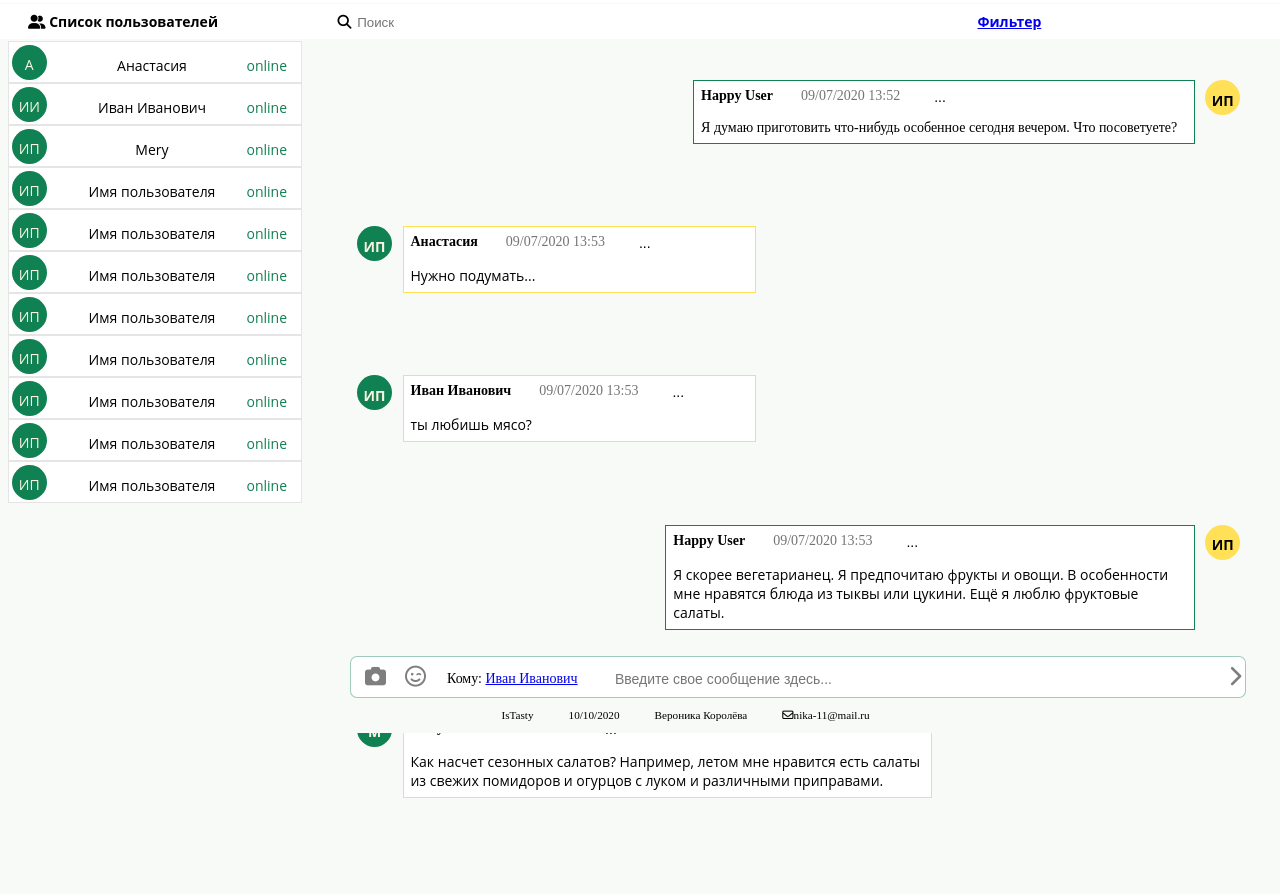
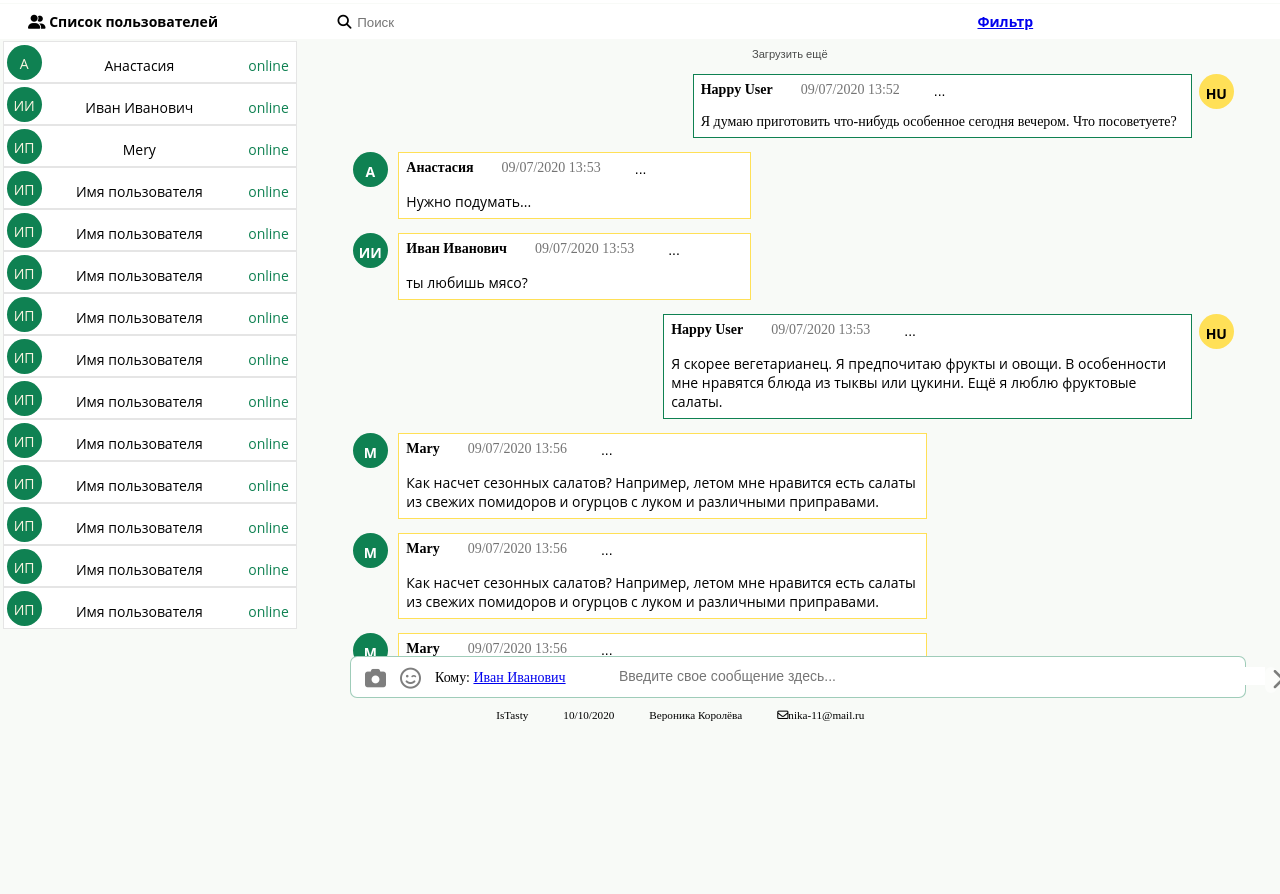
Before and after one commit to VeranikaKaraliova/DataMola, a plain HTML site: page UI/index.html in a window 1280 px wide. Shown: the part 67-961 px from the top of the page. After the commit the page ends 800 px from the top, so only its background shows below. Drawn offline with Linux system fonts and the light colour scheme; a web font is replaced by a local one.

Commit message:
Task2 with fix

```diff
--- /dev/null
+++ b/ExtraTasks/2.1/style.css
@@ -0,0 +1,64 @@
+html {
+    font-size: 16px;
+}
+
+.background-context {
+    text-align: center;
+    padding: 2rem;
+}
+
+.background-btn {
+    padding: 0.7rem;
+
+    font-size: 1rem;
+    border: none;
+    border-radius: 0.2rem;
+
+    color: white;
+    background-color: #4D63A1;
+}
+
+.fon-modal-window {
+    position: fixed;
+    top: 0;
+    right: 0;
+    left: 0;
+    height: 100%;
+
+    display: flex;
+    flex-direction: row;
+    background: rgba(0,0,0,0.5);
+}
+
+.modal-window {
+    width: 18rem;
+    height: 13rem;
+    padding: 1rem;
+    margin-top: 5rem;
+    margin-left: calc((100% - 20rem)/2);
+
+    background: white;
+}
+
+.modal-window > i {
+    opacity: 50%;
+    float: right;
+}
+
+.modal-window > hr {
+    opacity: 50%;
+}
+
+.modal-window-btn {
+    text-align: right;
+    margin: 5rem 0rem 0 10rem;
+}
+
+.modal-btn {
+    padding: 0.3rem 0.5rem;
+
+    border-radius: 0.2rem;
+    border: none;
+    color: white;
+    background-color: #43568B;
+}
--- a/UI/index.html
+++ b/UI/index.html
@@ -11,7 +11,7 @@
 <body class="body">
         <header>
             <div class="header-chat">
-            <img  class="logo-img" src="logo.png" width="140" alt="IsTasty">
+            <img  class="logo-img" src="logo.png" alt="IsTasty">
             <p class="authorized-user">Happy User</p>
             <div class="circle-user"><h3>HU</h3></div>
             </div>
@@ -29,15 +29,16 @@
                         </form>
                     </div>
                     <div class="filter">
-                        <a href="#">Фильтер</a>
+                        <a href="#">Фильтр</a>
                     </div>
-                    <!--<div class="filter-down-menu">
+                    <!-- TODO
+                        <div class="filter-down-menu">
                         <p><input type="checkbox" name="autor" value="1417">По автору <input type="text" placeholder="Введите имя автора" class="input-search"></p>
                     </div>-->
                 </div>
             </ul>
         </nav>
-        <sidebar>
+        <main class="main">
             <div class="sidebar-online-user">
                     <div class="user-online-container">
                         <div class="circle-user-container"><p>А</p></div>
@@ -94,11 +95,28 @@
                         <p class="name-user">Имя пользователя</p>
                         <p class="online-user">online</p>
                     </div>
+                    <div class="user-online-container">
+                        <div class="circle-user-container"><p>ИП</p></div>
+                        <p class="name-user">Имя пользователя</p>
+                        <p class="online-user">online</p>
                     </div>
-        </sidebar>
-        <main >
+                    <div class="user-online-container">
+                        <div class="circle-user-container"><p>ИП</p></div>
+                        <p class="name-user">Имя пользователя</p>
+                        <p class="online-user">online</p>
+                    </div>
+                    <div class="user-online-container">
+                        <div class="circle-user-container"><p>ИП</p></div>
+                        <p class="name-user">Имя пользователя</p>
+                        <p class="online-user">online</p>
+                    </div>
+            </div>
+            <div class="part-msg">
+                <div class="else-msg">
+                    <button class="else-msg-btn">Загрузить ещё</button>
+                </div>
                 <div class="msg-chat">
-                <div class="outgoing_msg"><div class="my_msg_img"><p>ИП</p></div>
+                    <div class="outgoing_msg"><div class="my_msg_img"><p>HU</p></div>
                     <div class="sent-msg">
                     <div class="sent-width-msg">
                         <div class="info-msg">
@@ -111,7 +129,7 @@
                     </div>
                 </div>
                 <div class="incoming_msg">
-                <div class="incoming_msg_img"><p>ИП</p></div>
+                    <div class="incoming_msg_img"><p>A</p></div>
                     <div class="received_msg">
                         <div class="received_withd_msg">
                             <div class="info-msg">
@@ -124,7 +142,7 @@
                     </div>
                 </div>
                 <div class="incoming_msg">
-                <div class="incoming_msg_img"><p>ИП</p></div>
+                    <div class="incoming_msg_img"><p>ИИ</p></div>
                     <div class="received_msg">
                         <div class="received_withd_msg">
                             <div class="info-msg">
@@ -137,7 +155,7 @@
                     </div>
                 </div>
                 <div class="outgoing_msg">
-                <div class="my_msg_img"><p>ИП</p></div>
+                    <div class="my_msg_img"><p>HU</p></div>
                     <div class="sent-msg">
                         <div class="sent-width-msg">
                             <div class="info-msg">
@@ -147,6 +165,48 @@
                             </div>
                             <p class="text-msg">Я скорее вегетарианец. Я предпочитаю фрукты и овощи.
                             В особенности мне нравятся блюда из тыквы или цукини. Ещё я люблю фруктовые салаты.</p>
+                        </div>
+                    </div>
+                </div>
+                <div class="incoming_msg">
+                    <div class="incoming_msg_img"><p>M</p></div>
+                    <div class="received_msg">
+                        <div class="received_withd_msg">
+                            <div class="info-msg">
+                                <p class="sender">Mary</p>
+                                <p class="time_date">09/07/2020 13:56</p>
+                                <button class="possible-msg">...</button>
+                            </div>
+                            <p class="text-msg">Как насчет сезонных салатов? Например, летом мне нравится
+                                есть салаты из свежих помидоров и огурцов с луком и различными приправами.</p>
+                        </div>
+                    </div>
+                </div>
+                <div class="incoming_msg">
+                    <div class="incoming_msg_img"><p>M</p></div>
+                    <div class="received_msg">
+                        <div class="received_withd_msg">
+                            <div class="info-msg">
+                                <p class="sender">Mary</p>
+                                <p class="time_date">09/07/2020 13:56</p>
+                                <button class="possible-msg">...</button>
+                            </div>
+                        <p class="text-msg">Как насчет сезонных салатов? Например, летом мне нравится
+                            есть салаты из свежих помидоров и огурцов с луком и различными приправами.</p>
+                        </div>
+                    </div>
+                </div>
+                <div class="incoming_msg">
+                    <div class="incoming_msg_img"><p>M</p></div>
+                    <div class="received_msg">
+                        <div class="received_withd_msg">
+                            <div class="info-msg">
+                                <p class="sender">Mary</p>
+                                <p class="time_date">09/07/2020 13:56</p>
+                                <button class="possible-msg">...</button>
+                            </div>
+                            <p class="text-msg">Как насчет сезонных салатов? Например, летом мне нравится
+                                есть салаты из свежих помидоров и огурцов с луком и различными приправами.</p>
                         </div>
                     </div>
                 </div>
@@ -174,6 +234,7 @@
                         <li><button class="msg-send-btn" type="button"><i class="fas fa-chevron-right"></i></button></li>
                     </ul>
                 </div>
+            </div>
         </main>
         <footer>
             <div class="info-footer">
--- a/UI/styles.css
+++ b/UI/styles.css
@@ -2,6 +2,9 @@
     --main-green: #0F8152;
     --main-yellow: #FFE057;
     --main-color-fon: #f8faf7;
+    --circle-online-user: 2.5rem;
+    --circle-main-user: 3.5rem;
+    --width-sidebar-online-user: 21rem;
 }
 
 html {
@@ -9,6 +12,10 @@ html {
 }
 
 .body {
+    position: fixed;
+    margin: 0.2rem;
+    width: 100%;
+    height: 100%;
     background-color: var(--main-color-fon);
 }
 
@@ -27,14 +34,14 @@ html {
 .logo-img {
     position: fixed;
     left: 1rem;
+    width: 10rem;
 }
 
 .authorized-user {
     position: fixed;
     right: 10rem;
-    top: 2%;
-    width: 10%;
-    height: 5%;
+    width: max-content;
+    height: 5rem;
 
     font-family: Open Sans;
     font-weight: bold;
@@ -46,14 +53,14 @@ html {
 
 .circle-user {
     position: fixed;
-    width: 3.5rem;
-    height: 3.5rem;
+    width: var(--circle-main-user);
+    height: var(--circle-main-user);
     right: 5rem;
     top: 1rem;
 
     border-radius: 2rem;
     text-align: center;
-    background: #FFE057;
+    background: var(--main-yellow);
 }
 
 .nav-chat {
@@ -105,22 +112,24 @@ html {
     font-weight: bold;
 }
 
+.main {
+    width: 100%;
+    height: 80%;
+    margin-top: 7.5rem;
+    display: flex;
+}
+
 .sidebar-online-user {
-    position: relative;
-    max-width: 21rem;
-    margin-top: 7.5rem;
-    height:calc(-10rem + 100%);
+    width: var(--width-sidebar-online-user);
+    height: 100%;
 
     display: flex;
     flex-direction: column;
+    overflow-y: auto;
 }
 
 .user-online-container {
-    position: relative;
-    top: 0.2rem;
     height: 3rem;
-    width: 100%;
-
     background: #FFFFFF;
     border: 1px solid rgba(0, 0, 0, 0.1);
     box-sizing: border-box;
@@ -128,56 +137,65 @@ html {
 }
 
 .circle-user-container {
-    position: absolute;
-    left: 0.2rem;
-    top: 0.2rem;
-    width: 2.5rem;
-    height: 2.5rem;
+    width: var(--circle-online-user);
+    height: var(--circle-online-user);
+    margin: 0.2rem;
+    justify-content: center;
+    float: left;
 
-    border-radius: 2rem;
+    border-radius: 50%;
+    display: flex;
     background: #0F8152;
 }
 
 .circle-user-container > p {
-    position: relative;
-    margin-top: 30%;
+    font-family: Open Sans;
+    font-size: 1rem;
+    color: #FAF5E1;
+    margin: 0;
+    padding-top: 0.7rem;
+}
 
+.name-user {
     font-family: Open Sans;
     font-size: 1rem;
     text-align: center;
-    color: #FAF5E1;
+    width: 65%;
+    display: inline-block;
+    margin-top: 1rem;
 }
 
-.name-user {
-    position: absolute;
-    width: 50%;
-    left: 5rem;
-
+.online-user {
+    padding: 1rem 0.5rem 0 0;
     font-family: Open Sans;
     font-size: 1rem;
+    color: var(--main-green);
+    float: right;
+    margin: 0;
+    display: inline-block;
+}
+
+.part-msg {
+    width: calc(100% - var(--width-sidebar-online-user));
+    height: 100%;
+    overflow: auto;
+}
+
+.else-msg {
     text-align: center;
 }
 
-.online-user {
-    position: absolute;
-    right: 1rem;
+.else-msg-btn {
+    padding: 0.5rem;
 
-    font-family: Open Sans;
-    font-size: 1rem;
-    color: #0F8152;
-}
-
-main {
-    float: right;
+    font-size: 0.8rem;
+    opacity: 70%;
+    border: none;
+    background-color: var(--main-color-fon);
 }
 
 .msg-chat {
-    position: absolute;
-    width: 69%;
-    height: 100%;
-    top: 10rem;
-    left: 25.5rem;
-    padding: 0rem 0rem 5rem 0rem;
+    margin: 0 3.5rem 4rem 4rem;
     display: grid;
 }
 
@@ -186,16 +204,16 @@ main {
 }
 
 .my_msg_img {
-    width: 2.5rem;
-    height: 2.5rem;
+    width: var(--circle-online-user);
+    height: var(--circle-online-user);
     border-radius: 2rem;
-    background: var(--main-yellow);
     float: right;
     display: inline-block;
+    background: var(--main-yellow);
 }
 
 .sent-msg {
-    padding: 0 10px 0 0;
+    padding: 0 0.5rem 0 0;
     min-width: 40%;
     max-width: 60%;
     vertical-align: top;
@@ -214,7 +232,7 @@ main {
 }
 
 .sent-width-msg > p {
-    padding: 0 10px 0 0px;
+    padding: 0 0.5rem 0 0;
     margin-bottom: 0;
 }
 
@@ -242,7 +260,7 @@ main {
 
     font-size: 1rem;
     border: none;
-    background-color: white
+    background-color: white;
 }
 
 .my_msg_img p {
@@ -276,7 +294,7 @@ main {
     font-size: 1rem;
     font-weight: bold;
     text-align: center;
-    color: #FAF5E1;
+    color: #FFFFFF;
 }
 
 .received_msg {
@@ -288,7 +306,7 @@ main {
 }
 
 .received_withd_msg {
-    padding: 0.5rem 0.5rem 0.5rem 0.5rem;
+    padding: 0.5rem;
 
     background: #FFFFFF;
     border: 1px solid var(--main-yellow);
@@ -309,62 +327,52 @@ main {
     height: 3rem;
     width: 70%;
 
+    display: flex;
+    flex-direction: row;
+    box-sizing: border-box;
+    border-radius: 0.5rem;
     background: #FFFFFF;
     border: 1px solid rgba(15, 129, 82, 0.4);
-    box-sizing: border-box;
-    border-radius: 0.5rem;
 }
 
 .menu-send-msg {
+    margin: 0.7rem 0 0 0;
+    padding: 0 20rem 0 0;
     list-style: none;
-    display: inline-flex;
+    display: flex;
+    flex-direction: row;
 }
 
 .add-img {
-    position: absolute;
-    left: 0;
-    bottom: 0.5rem;
-    padding-left: 1rem;
-
+    padding: 0 1rem 0;
     opacity: 50%;
     font-size: 1.5rem;
 }
 
 .smile {
-    position: absolute;
     bottom: 0.5rem;
-    padding-left: 1rem;
     padding-right: 1rem;
-
     opacity: 50%;
     font-size: 1.5rem;
 }
 
 .private-msg {
-    padding-left: 4rem;
+    padding: 0.2rem 3rem 0 0;
     width: 10rem;
 }
 
 .write-msg {
-    position: relative;
     bottom: 0.5rem;
-    width: 200%;
-    height: 2rem;
-    padding-left: 2rem;
+    width: 46rem;
 
+    font-size: 1rem;
     border: none;
     color: black;
-    font-size: 1rem;
+
 }
 
 .msg-send-btn {
-    position: absolute;
-    right: 0px;
-    bottom: 0px;
-    height: 100%;
     width: 5%;
-    padding-left: 2rem;
-
     font-size: 21px;
     opacity: 50%;
     border: none;
```
Also changed, not shown: ExtraTasks/2.1/index.html (added, +28 -0 lines). Lines whose indentation alone changed are shown as unchanged.
